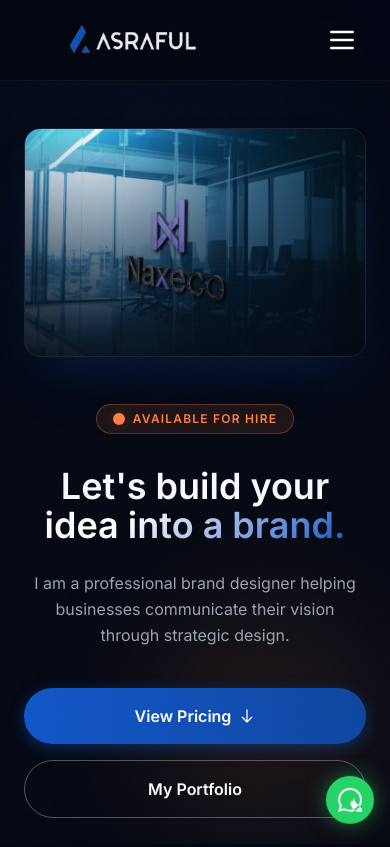
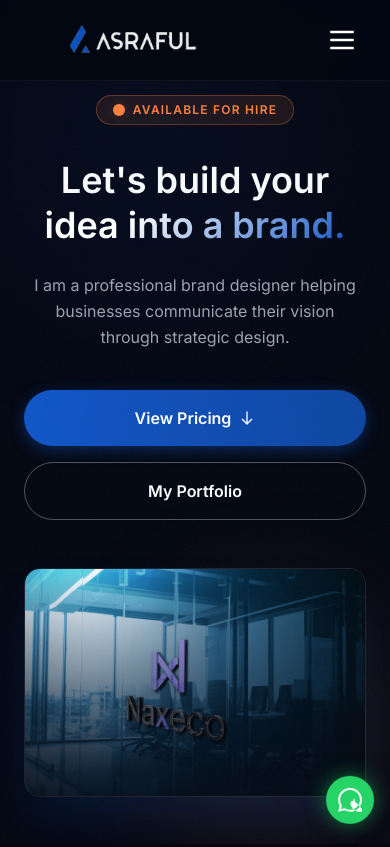
Before and after one commit to mazedulhasanrahul/arsaful-webverse, a plain HTML site: page index.html in a window 390 px wide. Shown: the top 847 px of the page. Drawn offline with nearby package versions, Linux system fonts and the light colour scheme.

Commit message:
Fixed mobile responsiveness and menu bug

```diff
--- a/index.html
+++ b/index.html
@@ -217,7 +217,7 @@
             </button>
         </div>
 
-        <div id="mobile-menu" class="fixed inset-0 bg-brand-dark/98 backdrop-blur-xl z-[40] hidden-menu flex flex-col items-center justify-center space-y-8 text-2xl font-display font-bold">
+        <div id="mobile-menu" class="fixed inset-0 bg-brand-dark/98 backdrop-blur-xl z-[60] hidden-menu flex flex-col items-center justify-center space-y-8 text-2xl font-display font-bold">
             <button id="close-menu" class="absolute top-6 right-6 text-white p-2 hover:rotate-90 transition duration-300" aria-label="Close Menu">
                 <svg class="w-10 h-10" fill="none" stroke="currentColor" viewBox="0 0 24 24">
                     <path stroke-linecap="round" stroke-linejoin="round" stroke-width="2" d="M6 18L18 6M6 6l12 12"></path>
@@ -230,10 +230,10 @@
         </div>
     </nav>
 
-    <header class="relative min-h-[100dvh] md:min-h-screen flex items-center pt-32 pb-12 md:pt-24">
+    <header class="relative min-h-[100dvh] md:min-h-screen flex items-center pt-24 pb-12 lg:pt-32 overflow-hidden">
         <div class="max-w-7xl mx-auto px-6 grid grid-cols-1 lg:grid-cols-2 gap-12 lg:gap-16 items-center">
 
-            <div data-aos="fade-right" data-aos-duration="1000" class="text-center lg:text-left order-2 lg:order-1">
+            <div data-aos="fade-right" data-aos-duration="1000" class="text-center lg:text-left order-1">
                 <div class="inline-flex items-center gap-2 px-4 py-1.5 rounded-full border border-brand-orange/30 bg-brand-orange/10 mb-8 animate-float">
                     <span class="relative flex h-3 w-3">
                     <span class="animate-ping absolute inline-flex h-full w-full rounded-full bg-brand-orange opacity-75"></span>
@@ -242,7 +242,7 @@
                     <span class="text-xs font-bold tracking-widest text-brand-orange uppercase font-sans">Available for Hire</span>
                 </div>
 
-                <h1 class="text-4xl sm:text-5xl md:text-6xl lg:text-7xl font-sans font-extrabold leading-[1.1] mb-6">
+                <h1 class="text-4xl sm:text-5xl md:text-6xl lg:text-7xl font-sans font-extrabold leading-tight mb-6">
                     Let's build your <br>
                     <span class="text-gradient">idea into a brand.</span>
                 </h1>
@@ -264,7 +264,7 @@
                 </div>
             </div>
 
-            <div class="relative order-1 lg:order-2" data-aos="fade-left" data-aos-duration="1200">
+            <div class="relative order-2" data-aos="fade-left" data-aos-duration="1200">
                 <div class="relative z-10 rounded-2xl overflow-hidden border border-white/10 shadow-2xl shadow-brand-blue/20 group js-tilt max-w-[500px] mx-auto lg:max-w-none">
                     <img src="img/showcase.png" alt="Hero" class="w-full h-auto object-cover transition duration-700 group-hover:scale-105" onerror="this.src='https://placehold.co/600x600/1055C9/FFF?text=Showcase'">
                     <div class="absolute inset-0 bg-gradient-to-t from-brand-dark/80 to-transparent"></div>
```
Lines whose indentation alone changed are shown as unchanged.
